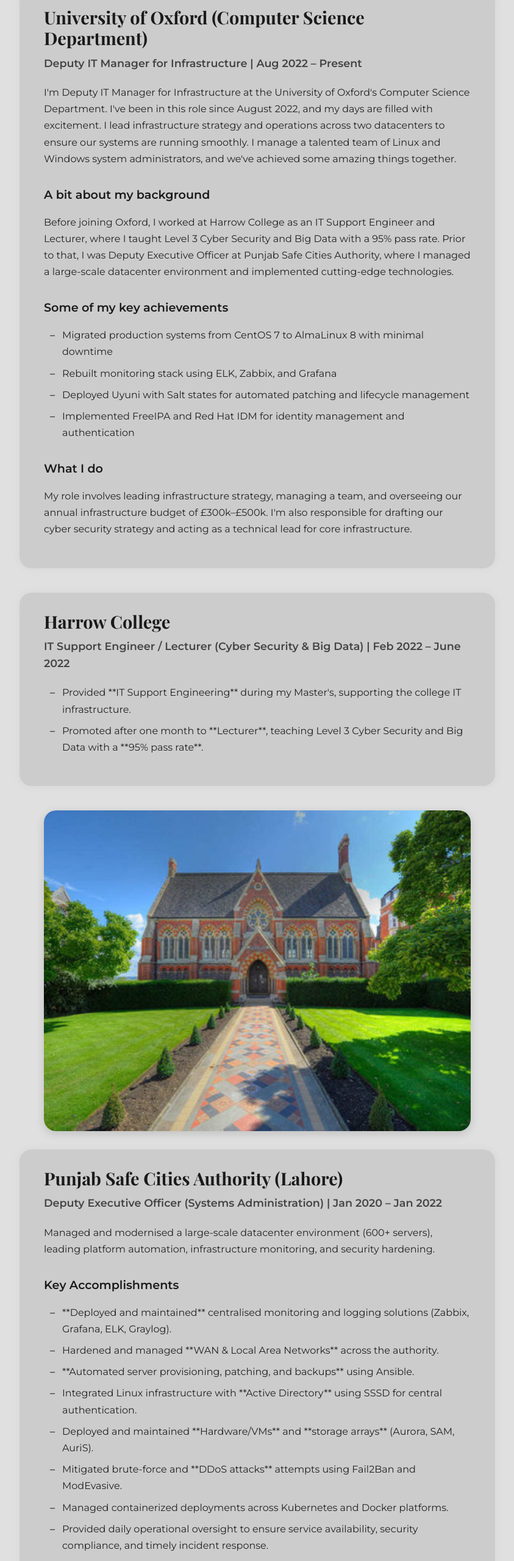
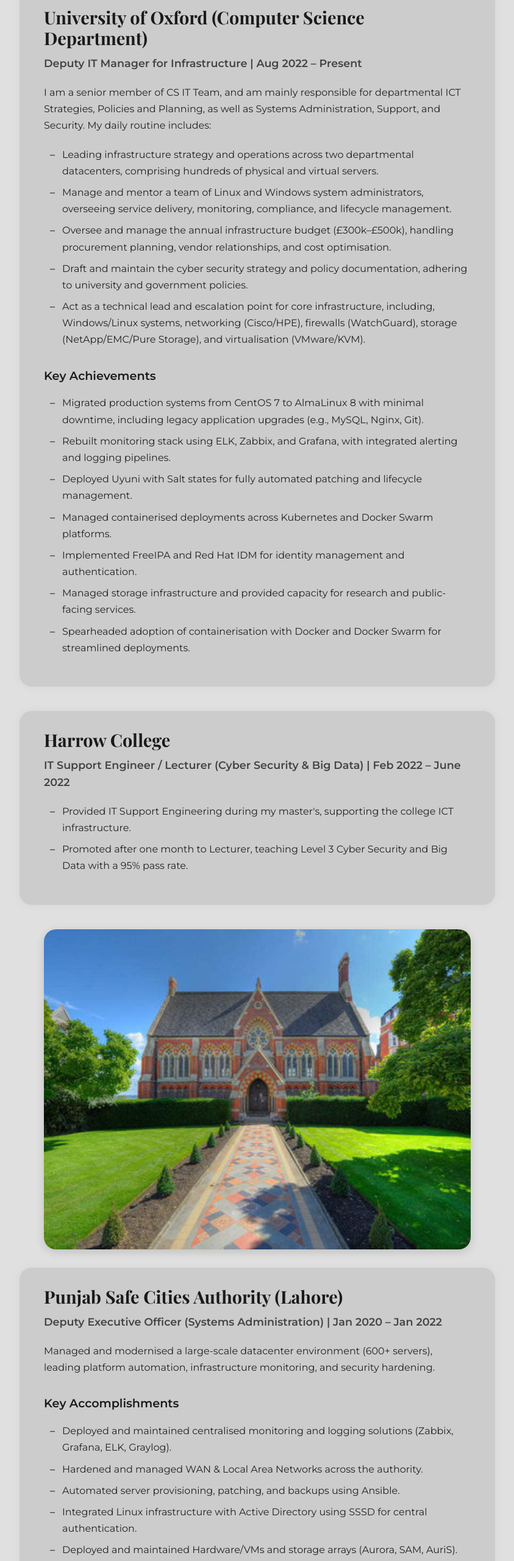
Before and after one commit to Zara-Naqvi/Maryam87-alt.github.io, a plain HTML site: page experience.html in a window 1280 px wide. Shown: the part 860-3420 px from the top of the page at 61% size, without its empty margins (218-1061 px from the left). Drawn offline with nearby package versions, Linux system fonts and the light colour scheme.

Commit message:
Update experience.html

```diff
--- a/experience.html
+++ b/experience.html
@@ -1,3 +1,4 @@
+
 <!DOCTYPE html>
 <html lang="en">
 <head>
@@ -32,7 +33,8 @@
             color: #333;
             line-height: 1.6;
             display: flex;
-            justify-content: center;
+            flex-direction: column; /* Changed to column to allow content to flow vertically naturally */
+            justify-content: flex-start; /* Start content from the top */
             align-items: center;
             min-height: 100vh;
             overflow-x: hidden;
@@ -149,7 +151,7 @@
 
         /* SECOND IMAGE BELOW THE FIRST SECTION */
         .sub-section-image {
-            width: 100%;
+            width: 95%;
             max-width: 700px;
             height: auto;
             border-radius: 20px;
@@ -228,7 +230,7 @@
             padding-left: 20px;
         }
         .content-box ul li:before {
-            content: '–';
+            content: '–'; /* Using an en dash for bullet points */
             position: absolute;
             left: 0;
             color: #444;
@@ -298,7 +300,7 @@
             </div>
 
             <div class="right-header">
-                <img src="paragraph6.jpg" onerror="this.onerror=null; this.src='https://placehold.co/450x300/a0a0a0/333?text=Work+Image';" alt="University of Oxford Building" class="header-image">
+                <img src="paragraph6.jpg" onerror="this.onerror=null; this.src='https://placehold.co/450x300/a0a0a0/333?text=Work+Image+6';" alt="University of Oxford Building" class="header-image">
             </div>
         </header>
 
@@ -306,33 +308,36 @@
             <h3>University of Oxford (Computer Science Department)</h3>
             <span class="job-title">Deputy IT Manager for Infrastructure | Aug 2022 – Present</span>
 
-            <p>I'm Deputy IT Manager for Infrastructure at the University of Oxford's Computer Science Department. I've been in this role since August 2022, and my days are filled with excitement. I lead infrastructure strategy and operations across two datacenters to ensure our systems are running smoothly. I manage a talented team of Linux and Windows system administrators, and we've achieved some amazing things together.</p>
-
-            <h4 class="sub-heading">A bit about my background</h4>
-            <p>Before joining Oxford, I worked at Harrow College as an IT Support Engineer and Lecturer, where I taught Level 3 Cyber Security and Big Data with a 95% pass rate. Prior to that, I was Deputy Executive Officer at Punjab Safe Cities Authority, where I managed a large-scale datacenter environment and implemented cutting-edge technologies.</p>
-
-            <h4 class="sub-heading">Some of my key achievements</h4>
+            <p>I am a senior member of CS IT Team, and am mainly responsible for departmental ICT Strategies, Policies and Planning, as well as Systems Administration, Support, and Security. My daily routine includes:</p>
             <ul>
-                <li>Migrated production systems from CentOS 7 to AlmaLinux 8 with minimal downtime</li>
-                <li>Rebuilt monitoring stack using ELK, Zabbix, and Grafana</li>
-                <li>Deployed Uyuni with Salt states for automated patching and lifecycle management</li>
-                <li>Implemented FreeIPA and Red Hat IDM for identity management and authentication</li>
+                <li>Leading infrastructure strategy and operations across two departmental datacenters, comprising hundreds of physical and virtual servers.</li>
+                <li>Manage and mentor a team of Linux and Windows system administrators, overseeing service delivery, monitoring, compliance, and lifecycle management.</li>
+                <li>Oversee and manage the annual infrastructure budget (£300k–£500k), handling procurement planning, vendor relationships, and cost optimisation.</li>
+                <li>Draft and maintain the cyber security strategy and policy documentation, adhering to university and government policies.</li>
+                <li>Act as a technical lead and escalation point for core infrastructure, including, Windows/Linux systems, networking (Cisco/HPE), firewalls (WatchGuard), storage (NetApp/EMC/Pure Storage), and virtualisation (VMware/KVM).</li>
             </ul>
-
-            <h4 class="sub-heading">What I do</h4>
-            <p>My role involves leading infrastructure strategy, managing a team, and overseeing our annual infrastructure budget of £300k–£500k. I'm also responsible for drafting our cyber security strategy and acting as a technical lead for core infrastructure.</p>
+            <h4 class="sub-heading">Key Achievements</h4>
+            <ul>
+                <li>Migrated production systems from CentOS 7 to AlmaLinux 8 with minimal downtime, including legacy application upgrades (e.g., MySQL, Nginx, Git).</li>
+                <li>Rebuilt monitoring stack using ELK, Zabbix, and Grafana, with integrated alerting and logging pipelines.</li>
+                <li>Deployed Uyuni with Salt states for fully automated patching and lifecycle management.</li>
+                <li>Managed containerised deployments across Kubernetes and Docker Swarm platforms.</li>
+                <li>Implemented FreeIPA and Red Hat IDM for identity management and authentication.</li>
+                <li>Managed storage infrastructure and provided capacity for research and public-facing services.</li>
+                <li>Spearheaded adoption of containerisation with Docker and Docker Swarm for streamlined deployments.</li>
+            </ul>
         </section>
 
         <section class="content-box" id="work-text-harrow">
             <h3>Harrow College</h3>
             <span class="job-title">IT Support Engineer / Lecturer (Cyber Security & Big Data) | Feb 2022 – June 2022</span>
             <ul>
-                <li>Provided **IT Support Engineering** during my Master's, supporting the college IT infrastructure.</li>
-                <li>Promoted after one month to **Lecturer**, teaching Level 3 Cyber Security and Big Data with a **95% pass rate**.</li>
+                <li>Provided IT Support Engineering during my master's, supporting the college ICT infrastructure.</li>
+                <li>Promoted after one month to Lecturer, teaching Level 3 Cyber Security and Big Data with a 95% pass rate.</li>
             </ul>
         </section>
 
-        <img src="paragraph7.jpg" onerror="this.onerror=null; this.src='https://placehold.co/700x400/a0a0a0/333?text=PSCA+Image';" alt="Punjab Safe Cities Authority Image" class="sub-section-image">
+        <img src="paragraph7.jpg" onerror="this.onerror=null; this.src='https://placehold.co/700x400/a0a0a0/333?text=PSCA+Image+7';" alt="Punjab Safe Cities Authority Image" class="sub-section-image">
 
 
         <section class="content-box" id="work-text-psca">
@@ -343,14 +348,14 @@
 
             <h4 class="sub-heading">Key Accomplishments</h4>
             <ul>
-                <li>**Deployed and maintained** centralised monitoring and logging solutions (Zabbix, Grafana, ELK, Graylog).</li>
-                <li>Hardened and managed **WAN & Local Area Networks** across the authority.</li>
-                <li>**Automated server provisioning, patching, and backups** using Ansible.</li>
-                <li>Integrated Linux infrastructure with **Active Directory** using SSSD for central authentication.</li>
-                <li>Deployed and maintained **Hardware/VMs** and **storage arrays** (Aurora, SAM, AuriS).</li>
-                <li>Mitigated brute-force and **DDoS attacks** attempts using Fail2Ban and ModEvasive.</li>
+                <li>Deployed and maintained centralised monitoring and logging solutions (Zabbix, Grafana, ELK, Graylog).</li>
+                <li>Hardened and managed WAN & Local Area Networks across the authority.</li>
+                <li>Automated server provisioning, patching, and backups using Ansible.</li>
+                <li>Integrated Linux infrastructure with Active Directory using SSSD for central authentication.</li>
+                <li>Deployed and maintained Hardware/VMs and storage arrays (Aurora, SAM, AuriS).</li>
+                <li>Mitigated brute-force and DDoS attacks attempts using Fail2Ban and ModEvasive.</li>
                 <li>Managed containerized deployments across Kubernetes and Docker platforms.</li>
-                <li>Provided daily operational oversight to ensure service availability, security compliance, and timely incident response.</li>
+                <li>Provided daily operational oversight to ensure service availability, security compliance, and timely incident response in collaboration with Cyber Assurance and Threat Intelligence teams.</li>
             </ul>
         </section>
 
@@ -363,24 +368,22 @@
 
             <h4 class="sub-heading">Key Responsibilities</h4>
             <ul>
-                <li>Managed **High Performance & High Availability Clustering** of data-processing centers (Both Linux & Windows) running multiple operations (i.e., Apache, IIS, MySQL/SQL) using VMware Virtualization (ESXi hosts) and Rocky-Cluster.</li>
-                <li>Managed the **firewall** security for data-center, monitored by PRA.</li>
-                <li>Led **incident response** responsible for the detection, response, isolation, and remediation of security incidents, as well as identifying the root cause analysis to ensure prompt action is taken to prevent reoccurrence and strengthen the relevant cyber security controls.</li>
-                <li>Provided **comprehensive technical troubleshooting and support** across different network and security systems, including (but not limited to): antivirus, firewalls, IDS/IPS, switches, routers, LAN/WAN, servers, MFA, and end points.</li>
-                <li>Analyzed and remediated **vulnerabilities** discovered in annual penetration tests.</li>
-                <li>Monitored, designed and implemented, managed, and maintained the **access control and security** permissions for all authorized system users.</li>
-                <li>Provided architectural design and subject matter expertise on **technical security requirements** for all projects.</li>
+                <li>Managed High Performance & High Availability Clustering of data-processing centers (Both Linux & Windows) running multiple operations (i.e., Apache, IIS, MySQL/SQL) using VMware Virtualization (ESXi hosts) and Rocky-Cluster.</li>
+                <li>Managed the firewall security for data-center, monitored by PRA.</li>
+                <li>Led incident response responsible for the detection, response, isolation, and remediation of security incidents, as well as identifying the root cause analysis to ensure prompt action is taken to prevent reoccurrence and strengthen the relevant cyber security controls.</li>
+                <li>Provided comprehensive technical troubleshooting and support across different network and security systems, including (but not limited to): antivirus, firewalls, IDS/IPS, switches, routers, LAN/WAN, servers, MFA, and end points.</li>
+                <li>Analyzed and remediated vulnerabilities discovered in annual penetration tests.</li>
+                <li>Monitored, designed and implemented, managed, and maintained the access control and security permissions for all authorized system users.</li>
+                <li>Provided architectural design and subject matter expertise on technical security requirements for all projects.</li>
             </ul>
         </section>
 
-        <div class="experience-section">
-            <section class="content-box" style="margin-bottom: 0;">
-                <h3 style="margin-bottom: 5px;">Other Experience</h3>
-                <p><strong>Federal Govt (Pakistan) – System / Network Administrator</strong> | Aug 2011 – June 2013</p>
-                <p><strong>Zahaq Associates (Peshawar) – IT Officer</strong> | June 2013 – June 2017</p>
-                <p><strong>Road NGO – IT Support Engineer (Volunteer)</strong> | Aug 2011 – Jan 2019</p>
-            </section>
-        </div>
+        <section class="content-box" id="work-text-other">
+            <h3 style="margin-bottom: 5px;">Other Experience</h3>
+            <p style="margin-bottom: 5px;"><strong>Federal Govt (Pakistan) – System / Network Administrator</strong> | Aug 2011 – June 2013</p>
+            <p style="margin-bottom: 5px;"><strong>Zahaq Associates (Peshawar) – IT Officer</strong> | June 2013 – June 2017</p>
+            <p style="margin-bottom: 0;"><strong>Road NGO – IT Support Engineer (Volunteer)</strong> | Aug 2011 – Jan 2019</p>
+        </section>
 
     </div>
 
@@ -391,7 +394,8 @@
         const workTextHarrow = document.getElementById('work-text-harrow').textContent;
         const workTextPSCA = document.getElementById('work-text-psca').textContent;
         const workTextPRA = document.getElementById('work-text-pra').textContent;
-        const fullWorkText = workTextOxford + workTextHarrow + workTextPSCA + workTextPRA;
+        const workTextOther = document.getElementById('work-text-other').textContent;
+        const fullWorkText = workTextOxford + workTextHarrow + workTextPSCA + workTextPRA + workTextOther;
 
         const playButtonContainer = document.querySelector('.play-button-container');
         const playIconPath = playButtonContainer.querySelector('.play-icon path:first-child');
@@ -450,10 +454,7 @@
 
         // This is necessary to load the voice list in some browsers
         synth.onvoiceschanged = () => {
-             // Only run toggleRobotVoice once to initialize the voices if not already speaking
-            if (synth.getVoices().length > 0 && !isSpeaking) {
-                // Do nothing here, as we want the user to click the button to start
-            }
+             // Do nothing here, as we want the user to click the button to start
         };
     </script>
 </body>
```
